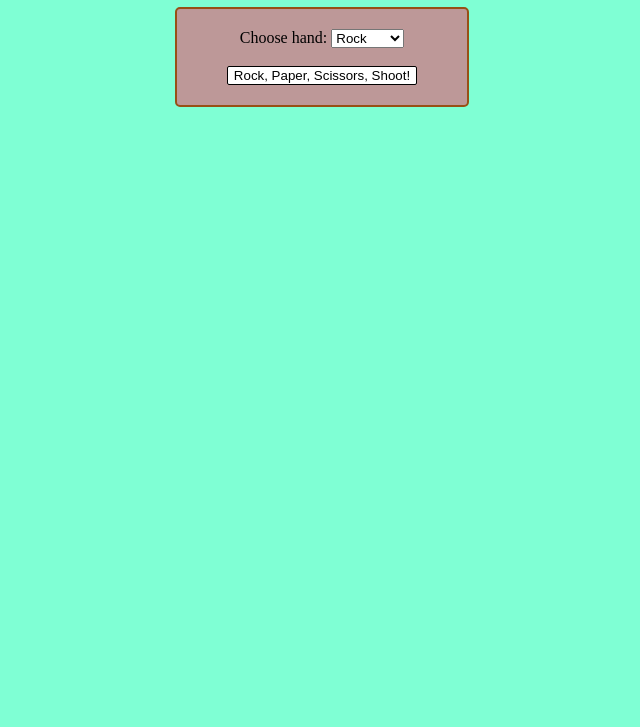
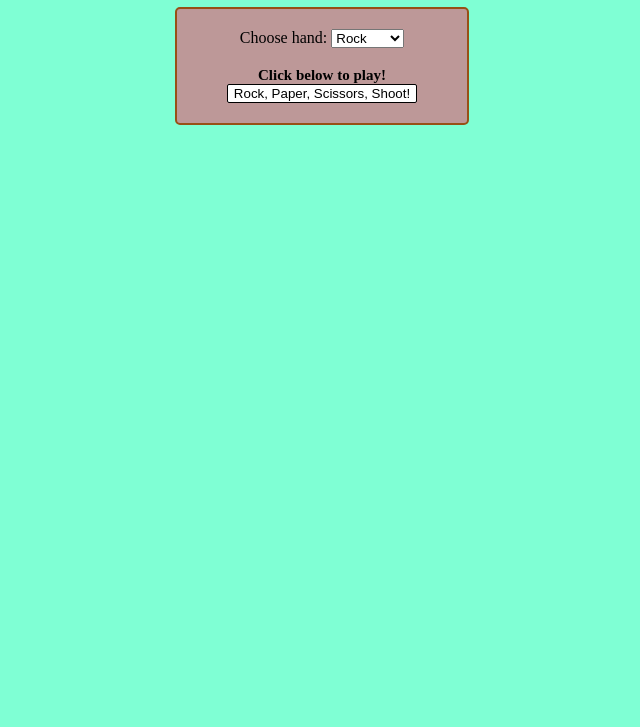
Before and after one commit to BenFeder/KenzieAcademy-Students-se-q1-game-of-chance-BenFeder, a plain HTML site: page index.html in a window 1280 px wide. Shown: the part 73-800 px from the top of the page, without its empty margins (318-958 px from the left). Drawn offline with Linux system fonts and the light colour scheme.

Commit message:
Updated styling of game to include 'Click below to play' label.

```diff
--- a/css/main.css
+++ b/css/main.css
@@ -32,3 +32,8 @@ h3 {
 div {
   text-align: center;
 }
+
+.playGame {
+  font-size: 15px;
+  font-weight: bold;
+}
--- a/index.html
+++ b/index.html
@@ -36,6 +36,7 @@
       </select>
       <br />
       <br />
+      <label class="playGame" for="choice_button">Click below to play!</label>
       <button id="choice_button">Rock, Paper, Scissors, Shoot!</button>
     </form>
 
```
